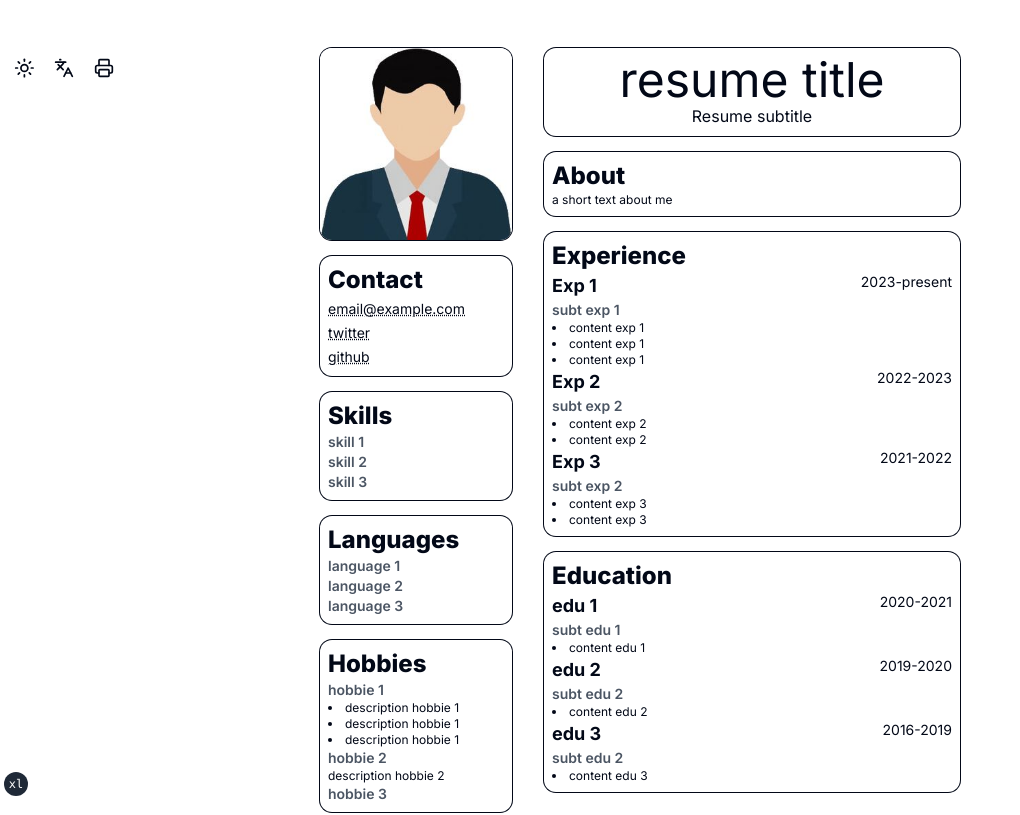
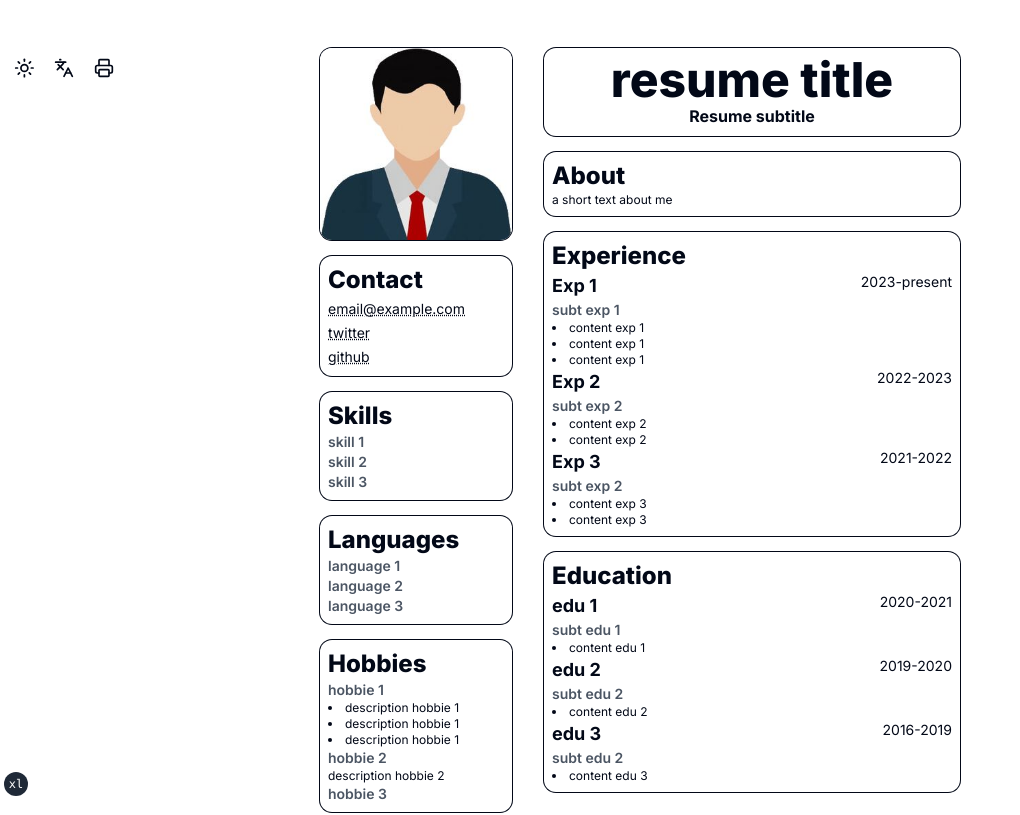
Before and after one commit to ninohdasilva/columns-resume, a Next.js app: page /en in a window 1280 px wide. Shown: the top 815 px of the page, without its empty margins (0-1020 px from the left). Built offline with nearby package versions, Linux system fonts and the light colour scheme.

Commit message:
change ResumeTitle font weight

```diff
--- a/components/sections/resume-right-column/ResumeTitle.tsx
+++ b/components/sections/resume-right-column/ResumeTitle.tsx
@@ -5,8 +5,8 @@ export default function ResumeTitle() {
     const t = useTranslations('Data')
     return (
         <div className="resume-title text-center rounded-xl ring-1 ring-foreground p-2">
-            <h1 className="text-5xl">{t("resume")} {t("title")}</h1>
-            <h2>Resume subtitle</h2>
+            <h1 className="text-5xl font-extrabold">{t("resume")} {t("title")}</h1>
+            <h2 className="font-bold">Resume subtitle</h2>
         </div>
     )
 }
```
